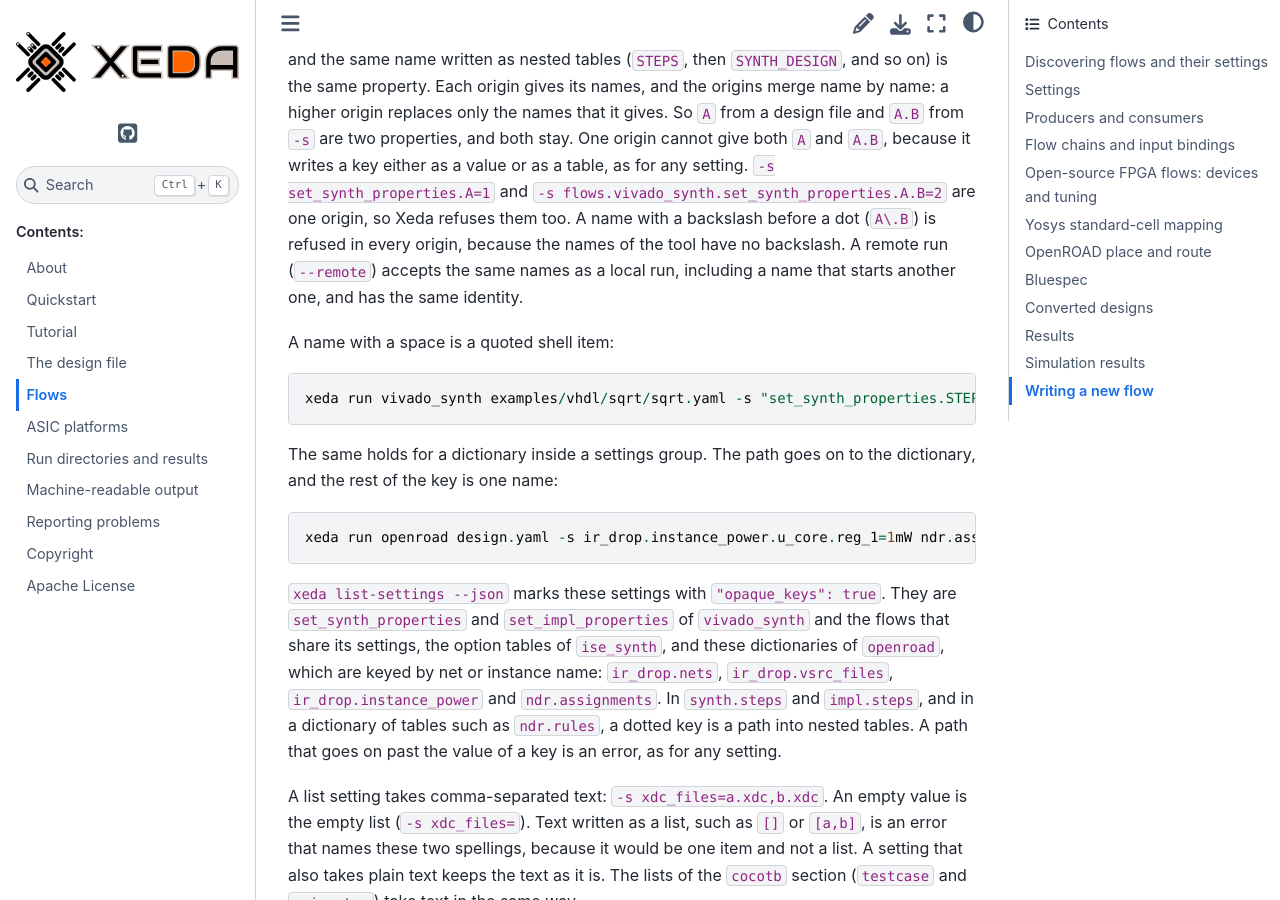
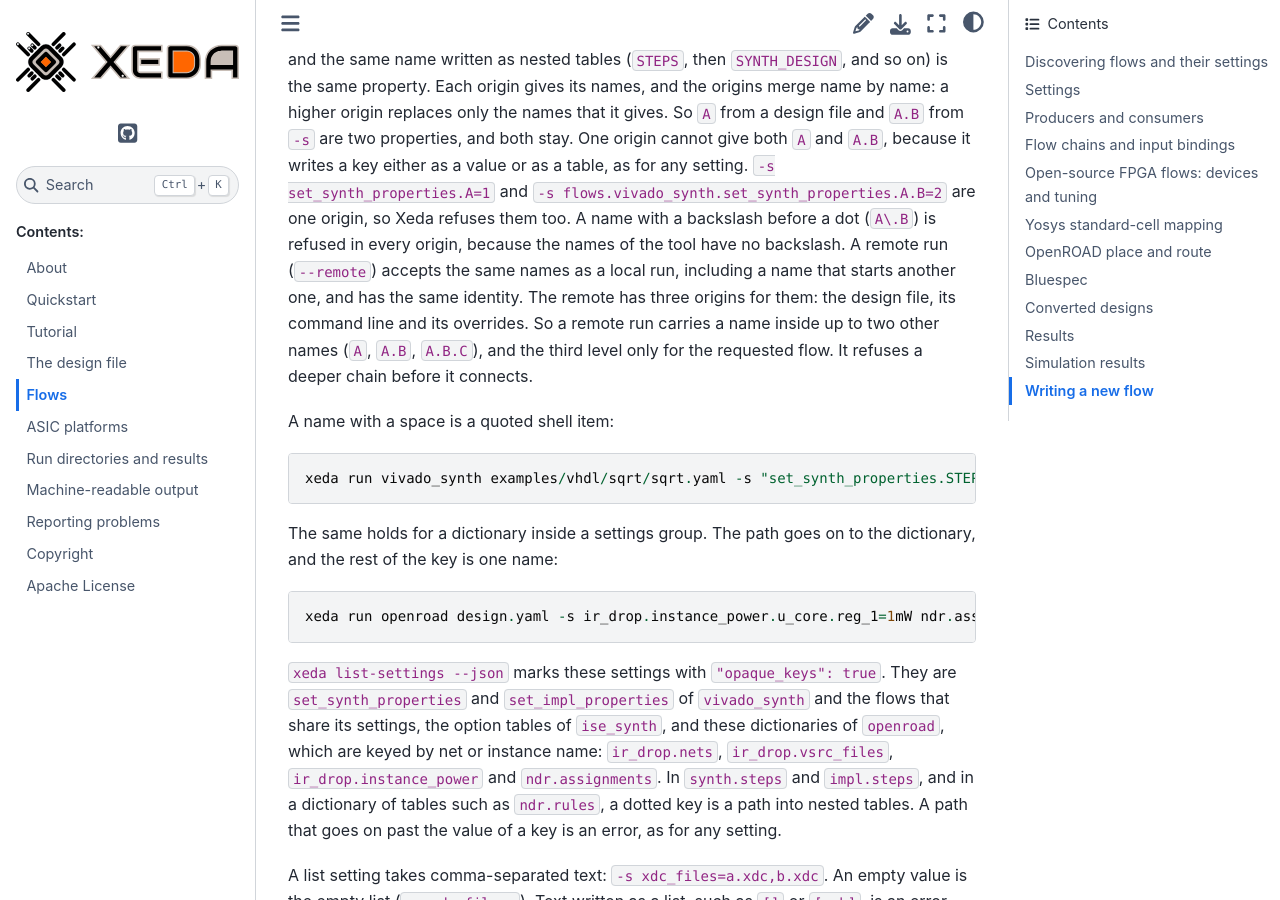
Before and after one commit to XedaHQ/xeda, a Sphinx documentation site: the page built from docs/flows.rst, in a window 1280 px wide and 900 px high, scrolled down 3922 px. Built offline with Sphinx 7.4.7 and the Sphinx Book theme 1.1.4, drawn with Linux system fonts in a browser that asks for light colours.

Commit message:
Say what a remote run carries for names inside names
The documentation, the changelog and the notice of the parity tool now match the final
behavior: a remote run carries a name inside up to two other names, and the README names the
design as `<platform>/<design>`.

```diff
--- a/docs/flows.rst
+++ b/docs/flows.rst
@@ -163,7 +163,10 @@ value or as a table, as for any setting. ``-s set_synth_properties.A=1`` and
 name with a backslash before a dot (``A\.B``) is refused in every origin, because the names of the
 tool have no backslash.
 A remote run (``--remote``) accepts the same names as a local run, including a name that starts
-another one, and has the same identity.
+another one, and has the same identity. The remote has three origins for them: the design file,
+its command line and its overrides. So a remote run carries a name inside up to two other names
+(``A``, ``A.B``, ``A.B.C``), and the third level only for the requested flow. It refuses a deeper
+chain before it connects.
 
 A name with a space is a quoted shell item::
 
```
Also changed, not shown: changelog.d/remote-opaque-key-names.fixed.md (+2 -1 lines), src/xeda/platforms/NOTICE.md (+1 -1 lines), tools/asic_parity/README.md.
